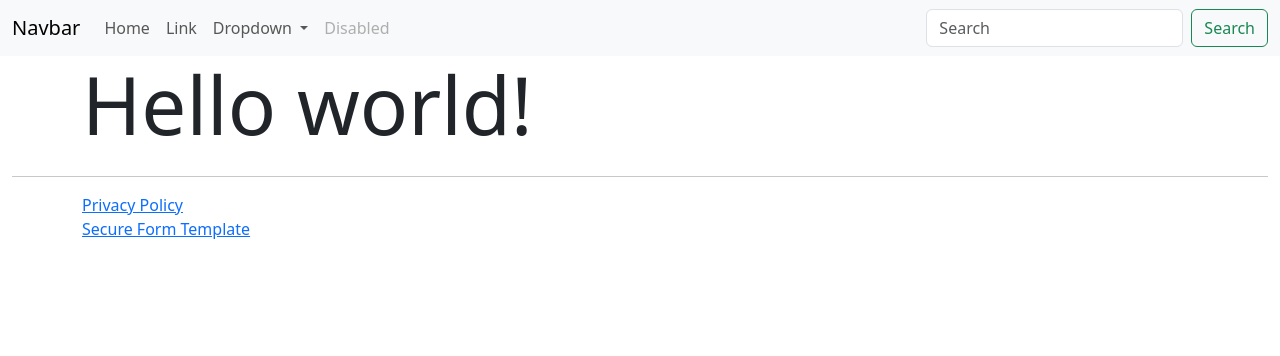
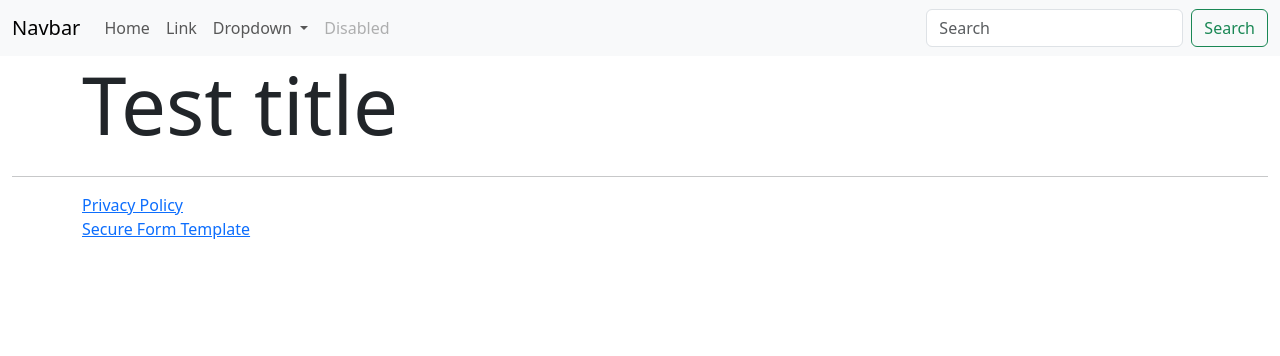
Before and after one commit to baxteree/softwareEngineeringProject, a Flask app: page / in a window 1280 px wide. Shown: the top 356 px of the page. Run offline with Flask 3, Linux system fonts and the light colour scheme; some libraries are stand-ins or nearby versions.

Commit message:
test commit

```diff
--- a/templates/index.html
+++ b/templates/index.html
@@ -1,11 +1,8 @@
-{% extends 'layout.html' %}
-{% block content %}
+{% extends 'layout.html' %} {% block content %}
 <div class="container">
-    <div class="row">
-        <h1 class="display-1">Hello world!</h1>
-    </div>
-    <div class="row">
-
-    </div>
+  <div class="row">
+    <h1 class="display-1">Test title</h1>
+  </div>
+  <div class="row"></div>
 </div>
 {% endblock %}
```
